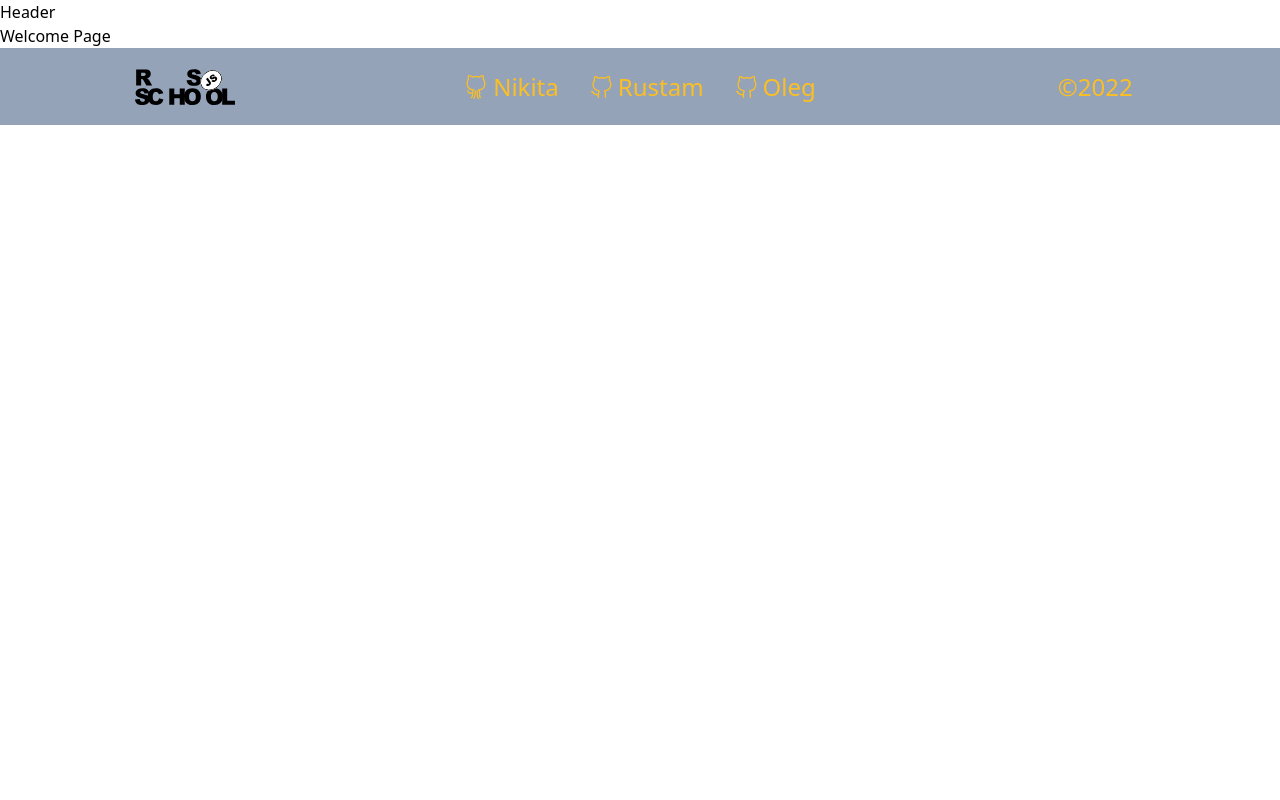
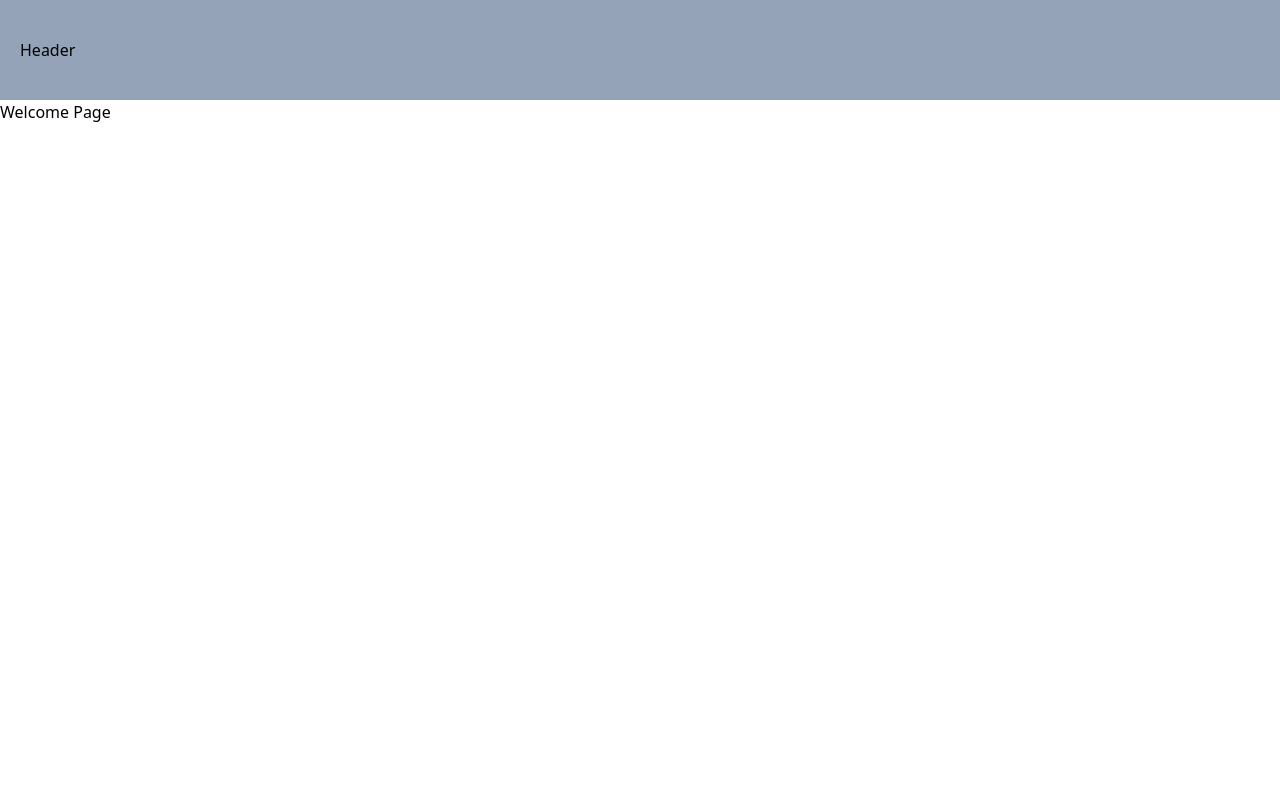
Before and after one commit to lg0leg/project-management-app, a React (Create React App) app: page /welcome in a window 1280 px wide. Shown: the top 800 px of the page. Built offline with nearby package versions, Linux system fonts and the light colour scheme.

Commit message:
feat: add sticky header

```diff
--- a/src/components/App.tsx
+++ b/src/components/App.tsx
@@ -1,12 +1,12 @@
 import React from 'react';
 import { Main } from '../components/Main';
 import Footer from './Footer';
+import Header from './Header';
 
 function App() {
   return (
     <>
-      {/* Replace with real Header */}
-      <header>Header</header>
+      <Header />
       <Main />
       <Footer />
     </>
--- a/src/components/Footer.tsx
+++ b/src/components/Footer.tsx
@@ -7,7 +7,7 @@ export default function Footer() {
   const [lang, setLang] = useState('en');
 
   return (
-    <div className="flex flex-col items-center justify-around gap-[40px] bg-slate-400 p-[20px] text-2xl text-amber-400 sm:flex-row sm:gap-[0px]">
+    <footer className="flex min-h-[80px] flex-col items-center justify-around gap-[40px] bg-slate-400 p-[20px] text-2xl text-amber-400 sm:flex-row sm:gap-[0px]">
       <div className="transition duration-300 hover:scale-105">
         <a href="https://rs.school/react/" target="_blank" rel="noreferrer">
           <img className="w-[100px]" src={rslogo} alt="rs logo" />
@@ -34,6 +34,6 @@ export default function Footer() {
         </li>
       </ul>
       <p className="w-[100px] text-center">©2022</p>
-    </div>
+    </footer>
   );
 }
--- /dev/null
+++ b/src/components/Header.tsx
@@ -0,0 +1,9 @@
+import React from 'react';
+
+export default function Header() {
+  return (
+    <header className="sticky top-0 z-50 flex h-[100px] w-full items-center justify-between bg-slate-400 px-[20px]">
+      <p>Header</p>
+    </header>
+  );
+}
--- a/src/components/Main.tsx
+++ b/src/components/Main.tsx
@@ -10,7 +10,7 @@ import { Navigate, Route, Routes } from 'react-router-dom';
 
 export const Main: FC = () => {
   return (
-    <main>
+    <main className=" min-h-[calc(100vh-100px-80px)]">
       <Routes>
         <Route index path="/welcome" element={<Welcome />} />
         <Route path="/login" element={<SignIn />} />
--- a/src/pages/Welcome.tsx
+++ b/src/pages/Welcome.tsx
@@ -3,7 +3,9 @@ import React, { FC } from 'react';
 export const Welcome: FC = () => {
   return (
     <>
-      <h2>Welcome Page</h2>
+      <div className="h-[2000px]">
+        <h2>Welcome Page</h2>
+      </div>
     </>
   );
 };
```
